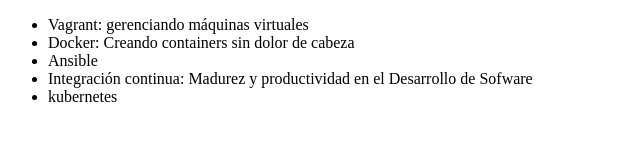
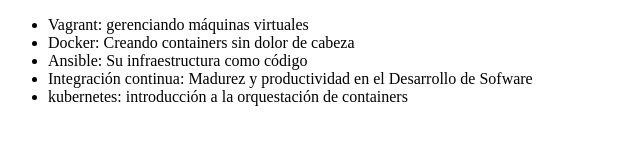
Before and after one commit to Josxiu/alura, a plain HTML site: page index.html in a window 1280 px wide. Shown: the whole page, without its empty margins (0-640 px from the left). Drawn offline with Linux system fonts and the light colour scheme.

Commit message:
actualizando kubernetes y ansible

```diff
--- a/index.html
+++ b/index.html
@@ -8,9 +8,9 @@
      <ul>
          <li> Vagrant: gerenciando máquinas virtuales</li>
          <li> Docker: Creando containers sin dolor de cabeza</li>
-         <li> Ansible </li>
+         <li> Ansible: Su infraestructura como código</li>
          <li> Integración continua: Madurez y productividad en el Desarrollo de Sofware </li>
-         <li>kubernetes</li>
+         <li>kubernetes: introducción a la orquestación de containers</li>
      </ul>
 </body>
 </html>
```
